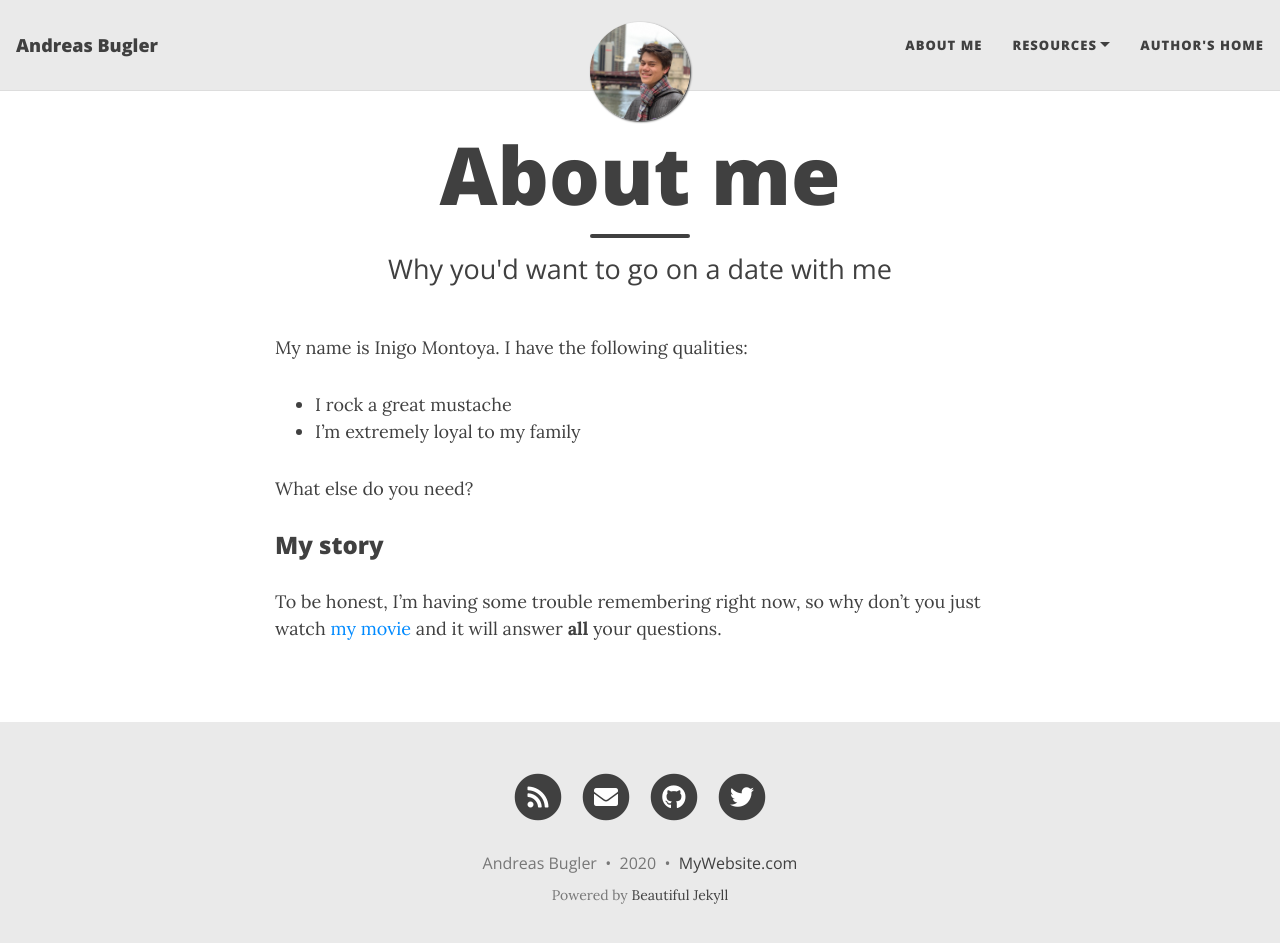
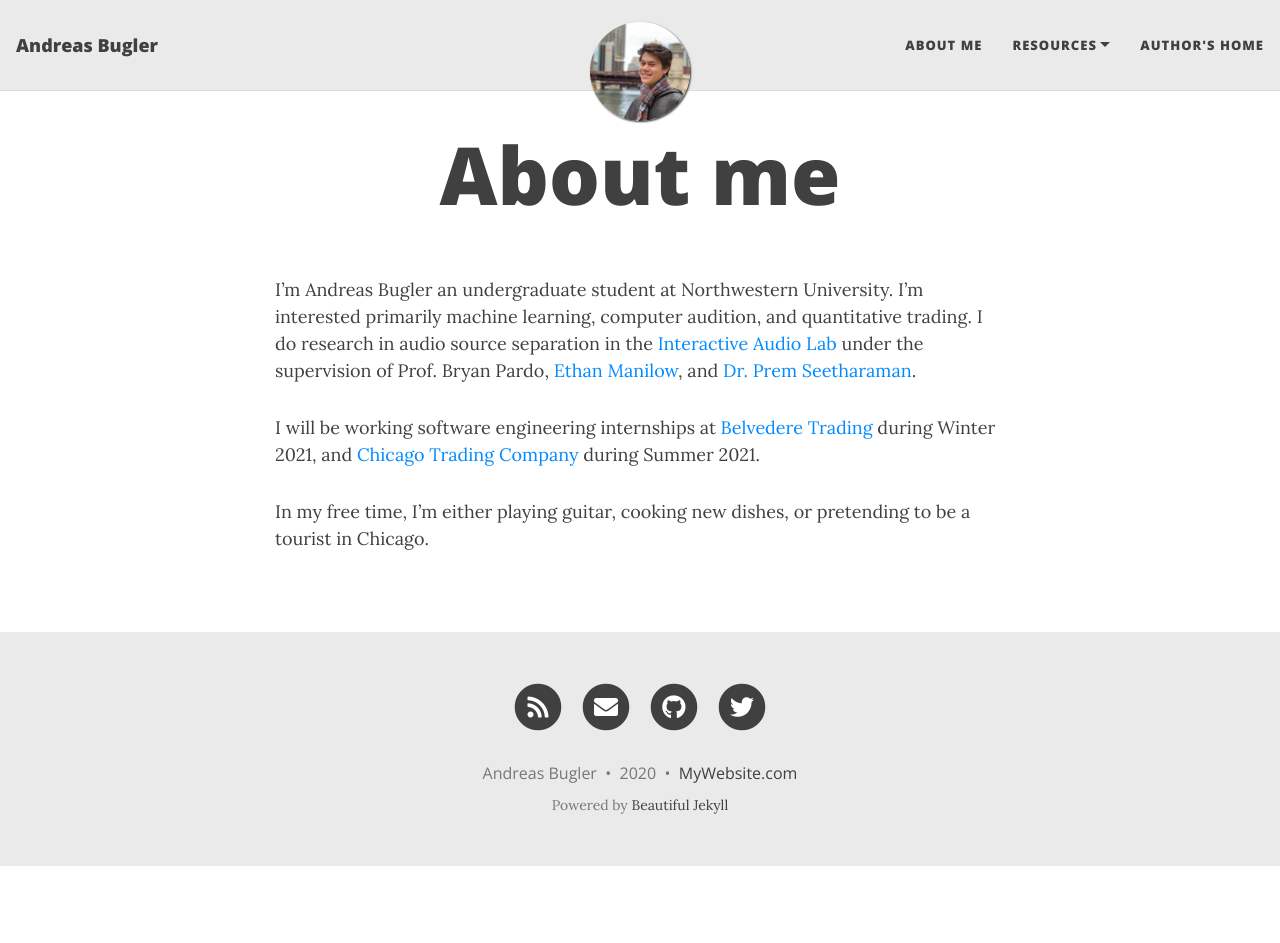
Before and after one commit to abugler/NylonRNNSite, a Jekyll site: the page built from aboutme.md, in a window 1280 px wide and 956 px high. Shown: the top 943 px of the window. Built offline with Jekyll 4.4.1, drawn with Linux system fonts in a browser that asks for light colours; nearby versions of some CDN libraries.

Commit message:
about me

```diff
--- a/aboutme.md
+++ b/aboutme.md
@@ -1,16 +1,10 @@
 ---
 layout: page
 title: About me
-subtitle: Why you'd want to go on a date with me
 ---
 
-My name is Inigo Montoya. I have the following qualities:
+I'm Andreas Bugler an undergraduate student at Northwestern University. I'm interested primarily machine learning, computer audition, and quantitative trading. I do research in audio source separation in the [Interactive Audio Lab](https://interactiveaudiolab.github.io) under the supervision of Prof. Bryan Pardo, [Ethan Manilow](https://ethman.github.io), and [Dr. Prem Seetharaman](https://pseeth.github.io).
 
-- I rock a great mustache
-- I'm extremely loyal to my family
+I will be working software engineering internships at [Belvedere Trading](belvederetrading.com) during Winter 2021, and [Chicago Trading Company](https://www.chicagotrading.com) during Summer 2021.
 
-What else do you need?
-
-### My story
-
-To be honest, I'm having some trouble remembering right now, so why don't you just watch [my movie](https://en.wikipedia.org/wiki/The_Princess_Bride_%28film%29) and it will answer **all** your questions.
+In my free time, I'm either playing guitar, cooking new dishes, or pretending to be a tourist in Chicago.
```
